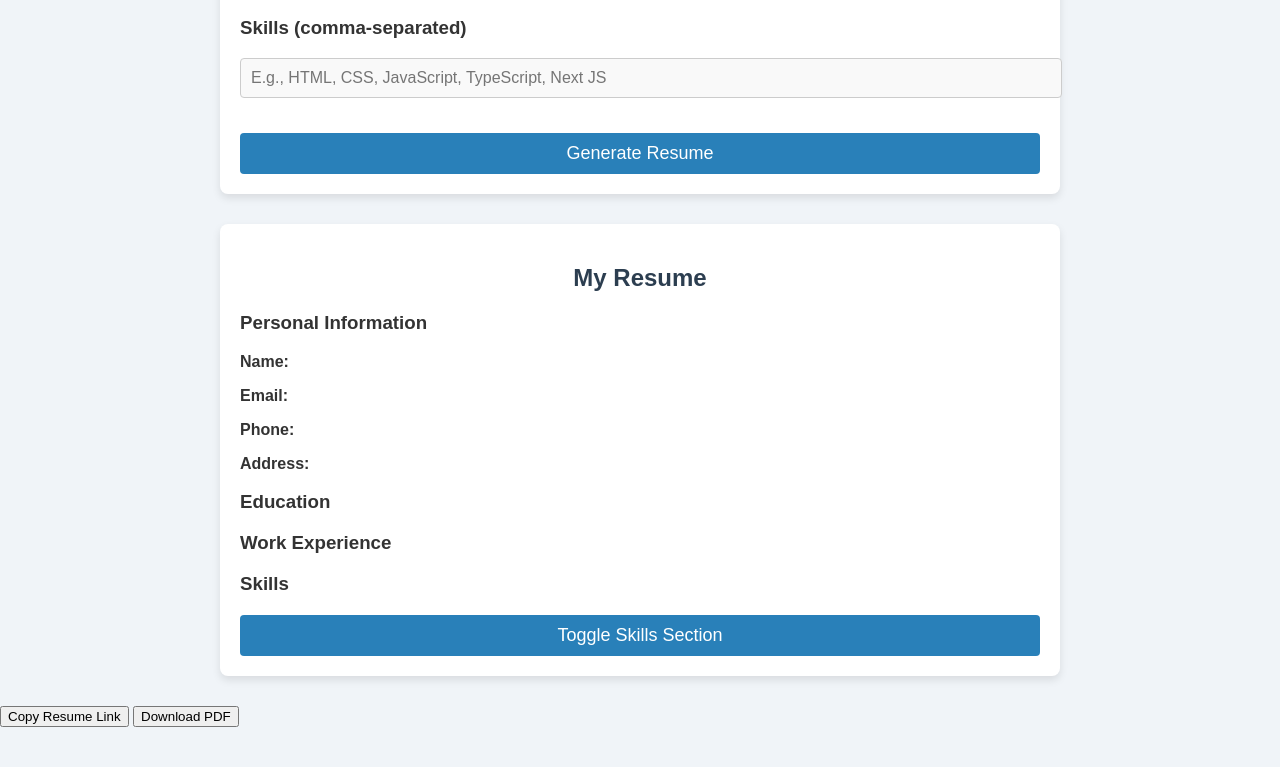
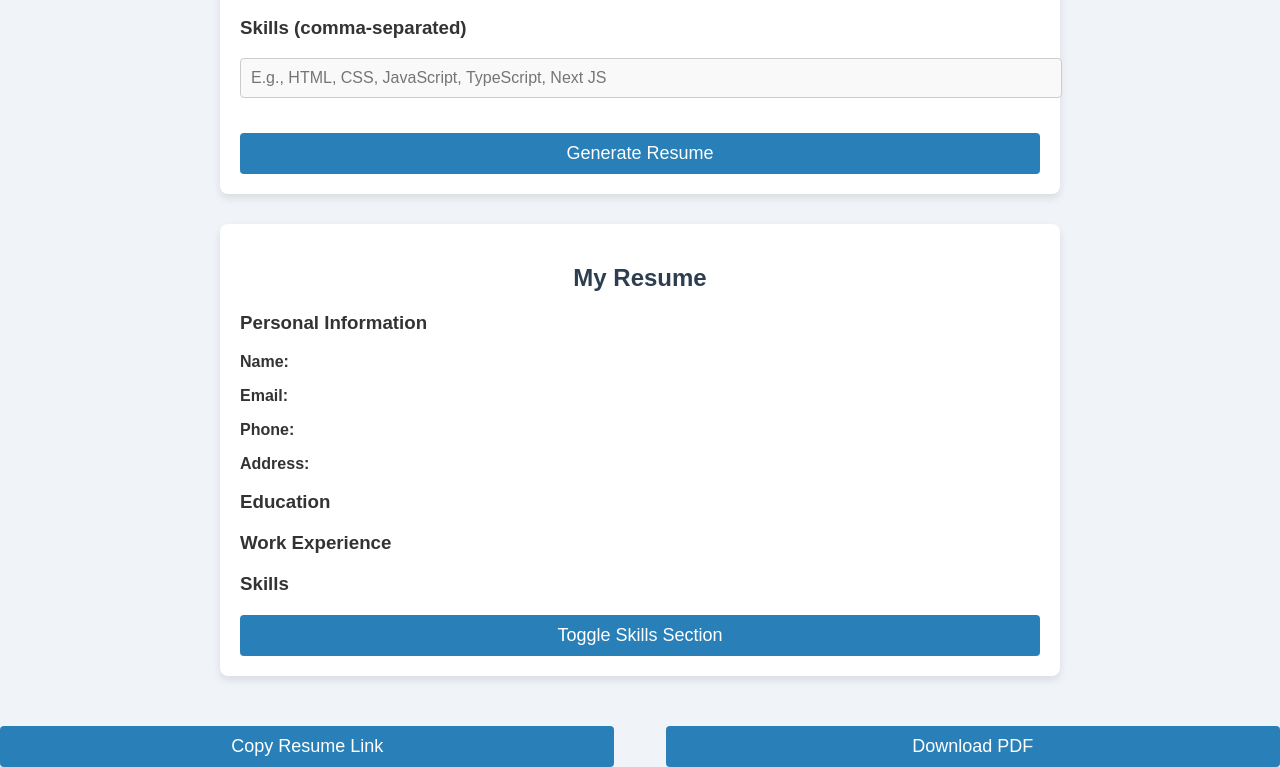
Before and after one commit to MuhammadAdnan1998/hackathon-milestone-based-interactive-resume-builder, a website: page index.html in a window 1280 px wide. Shown: the part 1039-1806 px from the top of the page. Before the commit the page ends 1766 px from the top, so only its background shows below. Drawn offline with Linux system fonts and the light colour scheme.

Commit message:
Working on styling for the form buttons

```diff
--- a/index.html
+++ b/index.html
@@ -88,10 +88,11 @@
   <button id="toggle-skills-btn">Toggle Skills Section</button>
 </section>
 
-
-<button id="copy-link-btn">Copy Resume Link</button>
-<button id="download-pdf-btn">Download PDF</button>
-
+<!-- Button Container -->
+<div class="button-container">
+  <button id="copy-link-btn">Copy Resume Link</button>
+  <button id="download-pdf-btn">Download PDF</button>
+</div>
 
   <script src="script.js" type="module"></script>
   <script src="https://cdnjs.cloudflare.com/ajax/libs/html2pdf.js/0.9.2/html2pdf.bundle.min.js"></script>
--- a/styles.css
+++ b/styles.css
@@ -66,7 +66,8 @@ textarea {
   resize: none;
 }
 
-.submit-btn {
+/* Styling for the Form Submit, Toggle, Copy Link, and Download PDF Buttons */
+button {
   display: block;
   width: 100%;
   background-color: #2980b9;
@@ -77,11 +78,30 @@ textarea {
   font-size: 18px;
   cursor: pointer;
   margin-top: 20px;
+  text-align: center;
+  transition: background-color 0.3s ease;
 }
 
-.submit-btn:hover {
+button:hover {
   background-color: #1e5980;
 }
+
+button:focus {
+  outline: none;
+  box-shadow: 0 0 5px rgba(41, 128, 185, 0.8);
+}
+
+/* Button container to prevent full-width layout for individual buttons */
+.button-container {
+  display: flex;
+  justify-content: space-between;
+  gap: 10px;
+}
+
+.button-container button {
+  width: 48%;
+}
+
 
 /* Resume Preview Styling */
 #resume-preview {
@@ -124,7 +144,7 @@ textarea {
   padding: 5px;
 }
 
-/* Styling for the Toggle Button */
+/* Styling for the Toggle Button
 #toggle-skills-btn {
   display: block;
   width: 100%;
@@ -141,4 +161,4 @@ textarea {
 
 #toggle-skills-btn:hover {
   background-color: #1e5980;
-}
+} */
```
